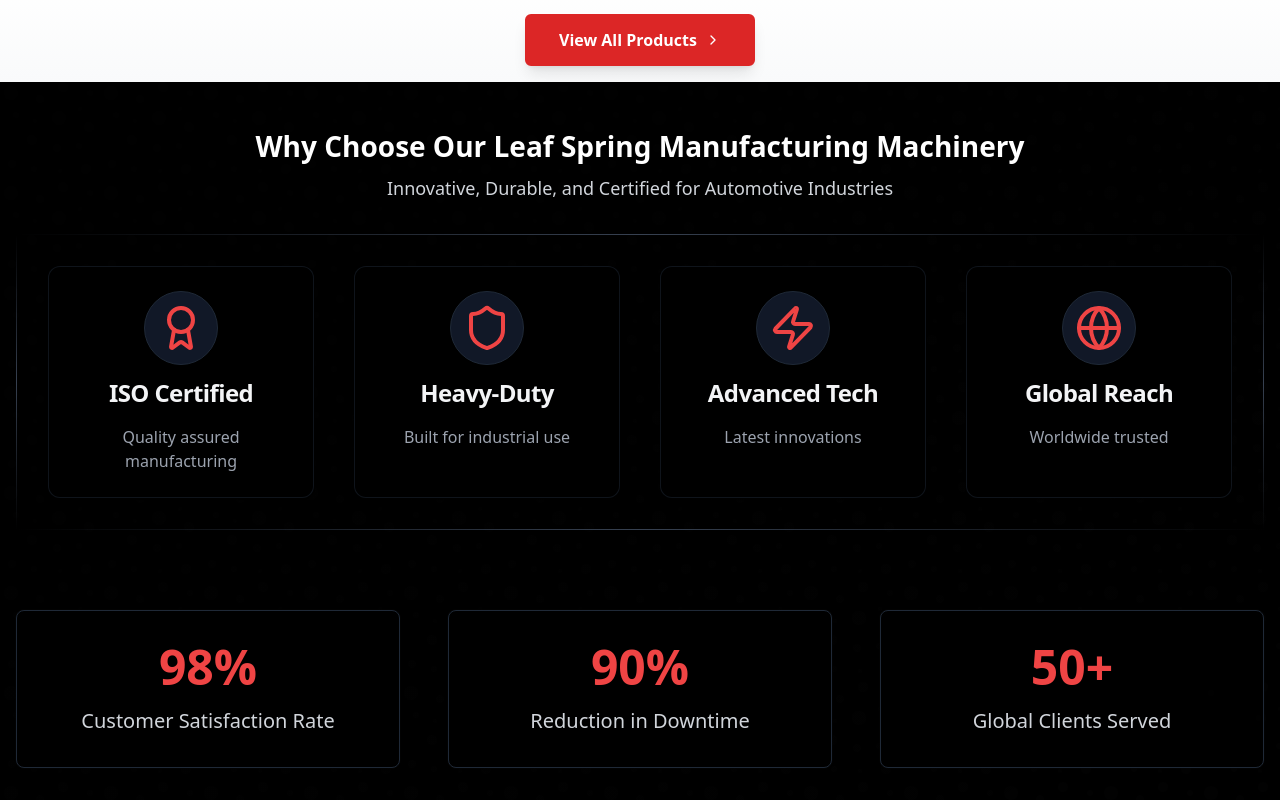
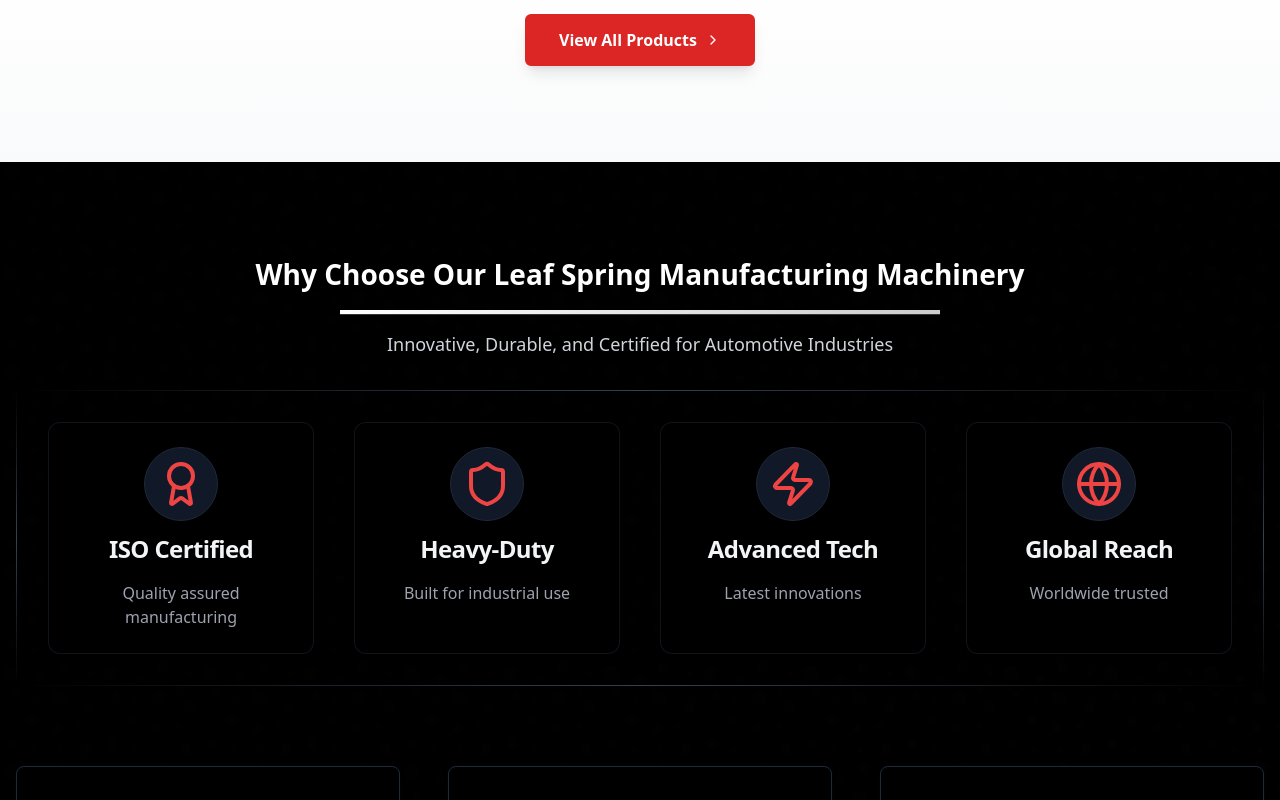
Before and after one commit to kavish22/leaf-spring-website, a Next.js app: page / in a window 1280 px wide. Shown: the part 1600-2400 px from the top of the page. Built offline with nearby package versions, Linux system fonts and the light colour scheme.

Commit message:
Add files via upload

```diff
--- a/app/page.tsx
+++ b/app/page.tsx
@@ -325,10 +325,10 @@ export default function HomePage() {
           </div>
         </section>
 
-        {/* View All Products Button - Further reduced spacing */}
+        {/* View All Products Button */}
         <div className="-mt-20 md:-mt-28 py-2 md:py-4 bg-gradient-to-b from-white to-gray-50 relative z-10">
           <div className="container mx-auto px-4">
-            <div className="text-center mt-2 md:mt-4">
+            <div className="text-center mt-2 md:mt-4 mb-10 md:mb-20">
               <Link
                 href="/products"
                 className="inline-flex items-center justify-center bg-red-600 text-white border-2 border-red-600
@@ -347,11 +347,21 @@ export default function HomePage() {
           <div className="absolute inset-0 bg-gradient-to-br from-black/90 to-black/80" />
 
           <div className="container mx-auto px-4 relative">
-            <div className="max-w-5xl mx-auto text-center mb-4">
-              <h2 className="text-xl sm:text-2xl md:text-2xl lg:text-[28px] font-bold mb-3 text-white leading-tight">
-                Why Choose Our Leaf Spring Manufacturing Machinery
-              </h2>
-              <p className="text-sm sm:text-base md:text-lg text-gray-300 leading-relaxed">
+            <div className="max-w-5xl mx-auto text-center mb-4 mt-8 sm:mt-12">
+              <div className="inline-block">
+                <h2 className="text-lg sm:text-xl md:text-2xl lg:text-[28px] font-bold mb-2 sm:mb-3 text-white leading-tight pb-1 sm:pb-2 px-4 sm:px-6 text-center">
+                  <span className="block sm:hidden text-center mx-auto">
+                    Why Choose Our Leaf Spring<br />Manufacturing Machinery
+                  </span>
+                  <span className="hidden sm:block text-center mx-auto">
+                    Why Choose Our Leaf Spring Manufacturing Machinery
+                  </span>
+                </h2>
+                <div className="h-1 bg-gradient-to-r from-white to-white/80 mt-1 mx-auto w-[200px] sm:w-[400px] md:w-[500px] lg:w-[600px]">
+                  <div className="h-px bg-white/20 transform translate-y-1"></div>
+                </div>
+              </div>
+              <p className="text-xs sm:text-base md:text-lg text-gray-300 leading-relaxed mt-3 sm:mt-4 mx-auto text-center">
                 Innovative, Durable, and Certified for Automotive Industries
               </p>
             </div>
```
